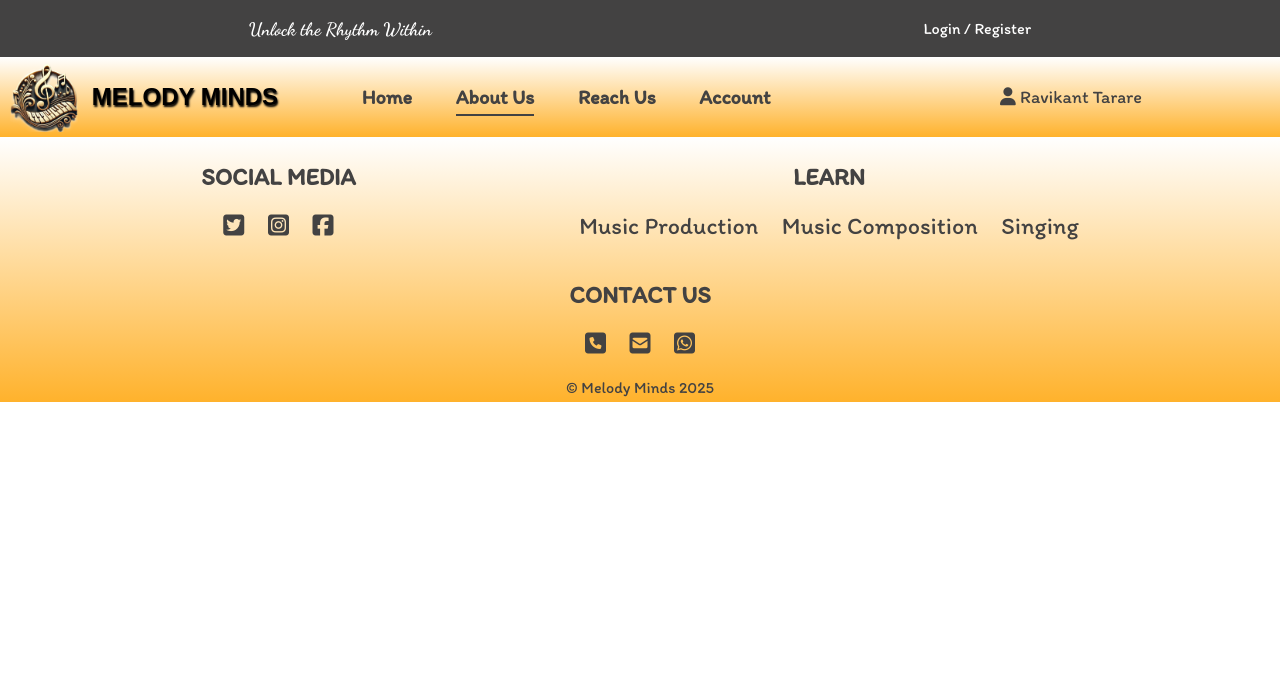
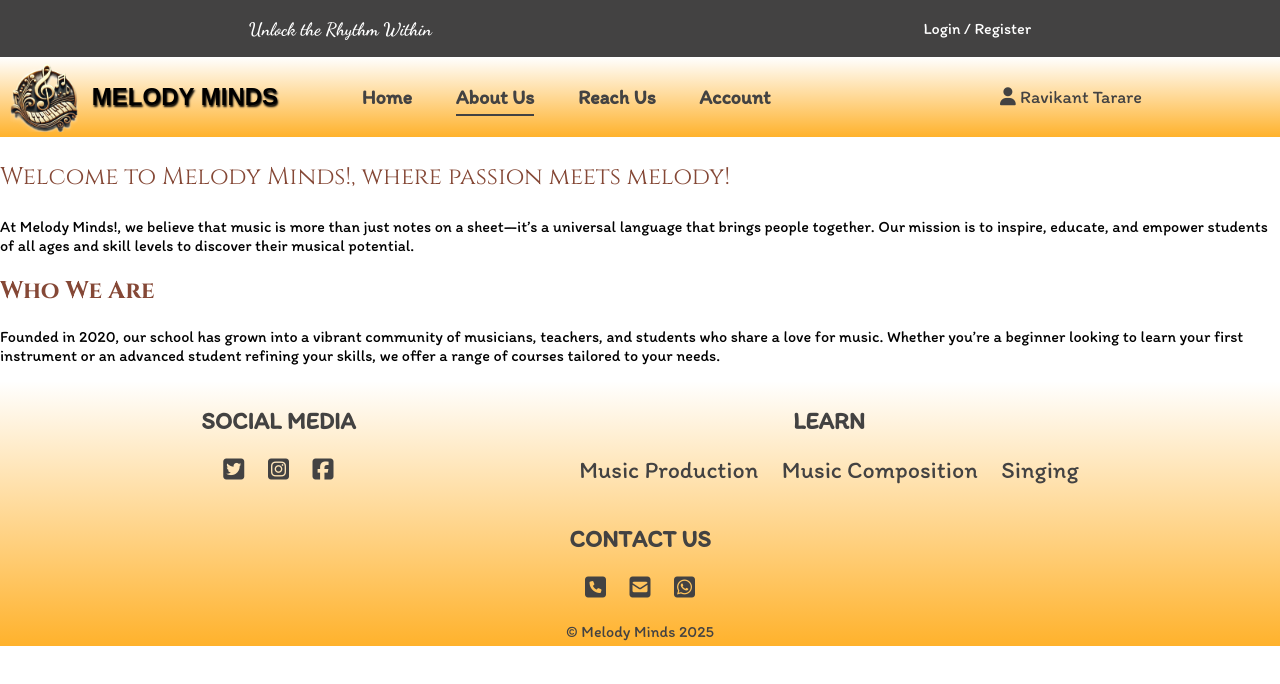
Before and after one commit to ravikanttarare95/a-16-music-school, a plain HTML site: page pages/about.html in a window 1280 px wide. Drawn offline with Linux system fonts and the light colour scheme; a web font is replaced by a local one.

Commit message:
Info added

```diff
--- a/pages/about.html
+++ b/pages/about.html
@@ -36,6 +36,20 @@
         </div>
         <div class="nav-menu-container"><i class="fa-solid fa-bars nav-menu"></i></div>
     </div>
+
+    <div>
+        <p class="main-headings">Welcome to Melody Minds!, where passion meets melody!</p>
+
+        <p>At Melody Minds!, we believe that music is more than just notes on a sheet—it’s a universal
+            language that brings people together. Our mission is to inspire, educate, and empower students of all ages
+            and skill levels to discover their musical potential.</p>
+
+        <h2 class="main-headings">Who We Are</h2>
+        <p>Founded in 2020, our school has grown into a vibrant community of musicians, teachers, and students who
+            share a love for music. Whether you’re a beginner looking to learn your first instrument or an advanced
+            student refining your skills, we offer a range of courses tailored to your needs.</p>
+    </div>
+
     <div class="footer">
         <div class="media-contact-learn">
             <h3>SOCIAL MEDIA</h3>
```
